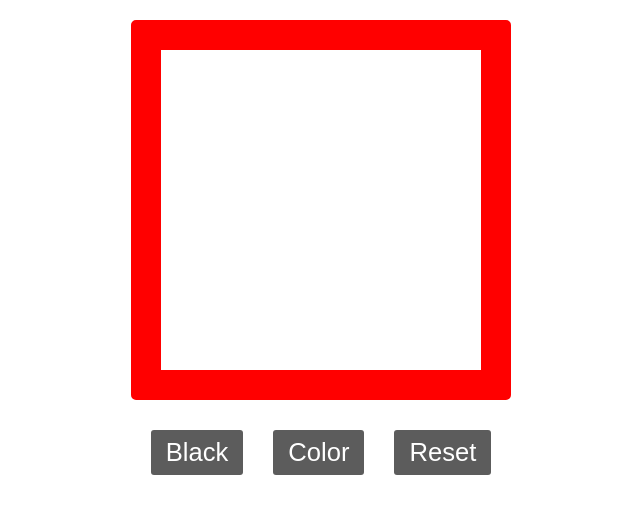
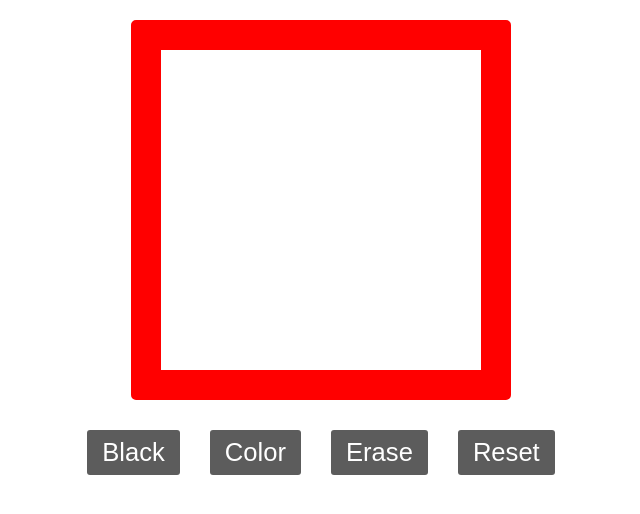
Before and after one commit to klynner33/etch-a-sketch, a plain HTML site: page index.html in a window 1280 px wide. Shown: the whole page, without its empty margins (319-959 px from the left). Drawn offline with Linux system fonts and the light colour scheme.

Commit message:
Added erase button

```diff
--- a/index.html
+++ b/index.html
@@ -13,6 +13,7 @@
     <div class="button-container">
         <button id="black-btn" class="button">Black</button>
         <button id="color-btn" class="button">Color</button>
+        <button id="erase-btn" class="button">Erase</button>
         <button id="reset-btn" class="button">Reset</button>
     </div>
 </body>
```
